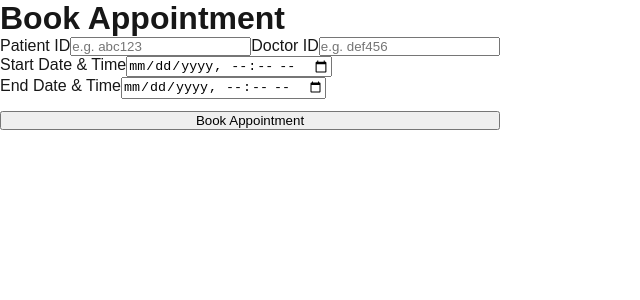
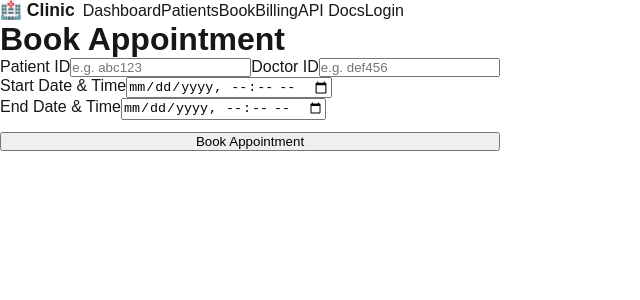
Before and after one commit to Deya824/clinic-appointment-system, a Next.js app: page /book in a window 1280 px wide. Shown: the top 300 px of the page, without its empty margins (0-640 px from the left). Built offline with nearby package versions, Linux system fonts and the light colour scheme.

Commit message:
chore: update layout and home page for navigation

```diff
--- a/src/app/layout.tsx
+++ b/src/app/layout.tsx
@@ -1,26 +1,32 @@
-import type { Metadata } from "next";
-import { Geist, Geist_Mono } from "next/font/google";
-import "./globals.css";
-
-const geistSans = Geist({
-  variable: "--font-geist-sans",
-  subsets: ["latin"],
-});
-
-const geistMono = Geist_Mono({
-  variable: "--font-geist-mono",
-  subsets: ["latin"],
-});
+import type { Metadata } from 'next';
+import './globals.css';
+import Link from 'next/link';
 
 export const metadata: Metadata = {
-  title: "Create Next App",
-  description: "Generated by create next app",
+  title: 'Clinic System',
+  description: 'Clinic Appointment & Billing System — CSE 3206',
 };
 
-export default function RootLayout({ children }: LayoutProps<"/">) {
+export default function RootLayout({
+  children,
+}: {
+  children: React.ReactNode;
+}) {
   return (
-    <html lang="en" className={`${geistSans.variable} ${geistMono.variable}`}>
-      <body>{children}</body>
+    <html lang="en">
+      <body>
+        <nav>
+          <span style={{ fontWeight: 700, fontSize: '1.1rem', marginRight: 8 }}>🏥 Clinic</span>
+          <Link href="/dashboard">Dashboard</Link>
+          <Link href="/patients">Patients</Link>
+          <Link href="/book">Book</Link>
+          <Link href="/billing">Billing</Link>
+          <Link href="/api-docs" target="_blank">API Docs</Link>
+          <span style={{ flex: 1 }} />
+          <Link href="/login">Login</Link>
+        </nav>
+        {children}
+      </body>
     </html>
   );
 }
```
